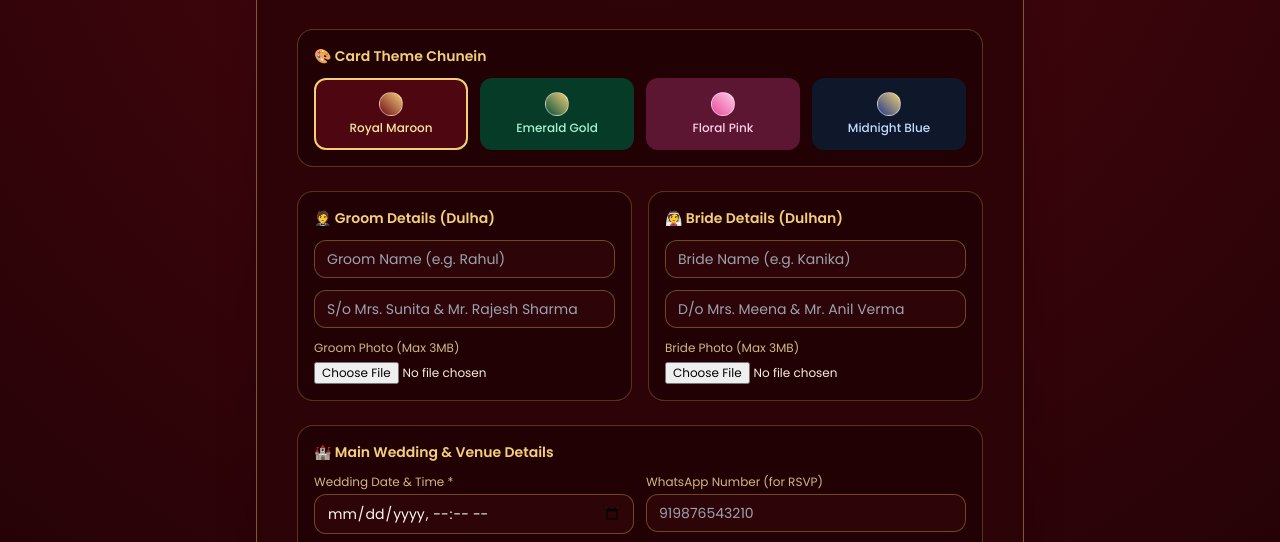
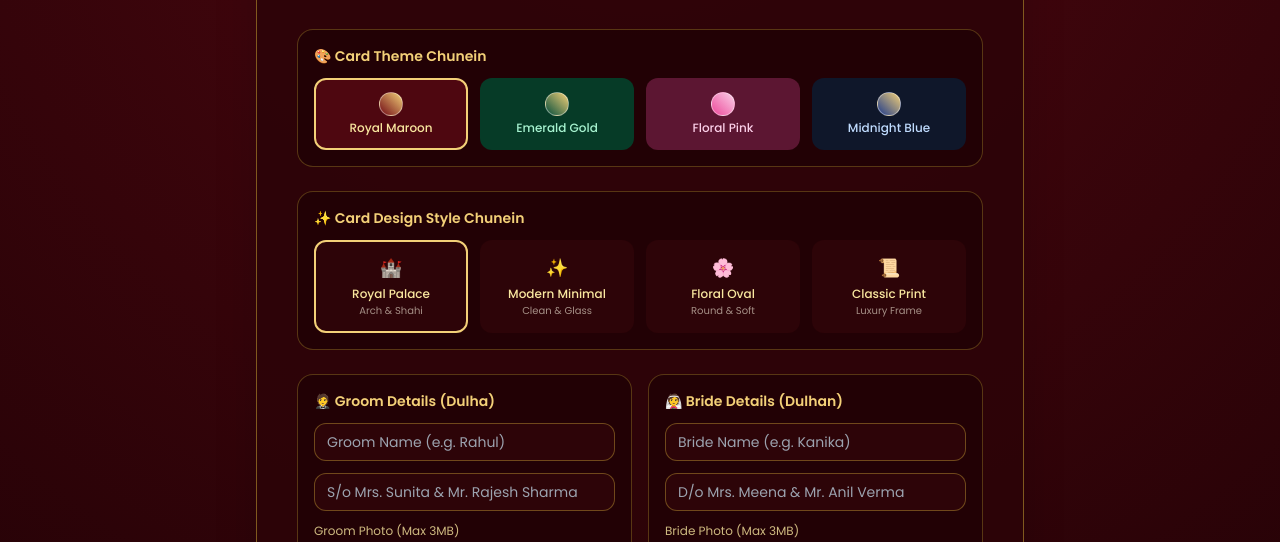
Before and after one commit to fanboi536-png/royal-wedding-maker, a website: page public/index.html in a window 1280 px wide. Shown: the part 236-778 px from the top of the page. Drawn offline with nearby package versions, Linux system fonts and the light colour scheme.

Commit message:
Update index.html

```diff
--- a/public/index.html
+++ b/public/index.html
@@ -64,6 +64,48 @@
             <div class="p-3 rounded-xl border-2 border-transparent peer-checked:border-[#f3d078] bg-[#0f172a] text-center transition">
               <div class="w-6 h-6 rounded-full mx-auto mb-1 bg-gradient-to-tr from-[#1e3a8a] to-[#f3d078] border border-white/40"></div>
               <span class="font-medium text-blue-200">Midnight Blue</span>
+            </div>
+          </label>
+        </div>
+      </div>
+
+      <!-- DESIGN SELECTOR -->
+      <div class="bg-[#1f0205]/70 p-4 rounded-2xl border border-[#d4af37]/30 space-y-3">
+        <h3 class="text-[#f3d078] font-semibold text-sm">✨ Card Design Style Chunein</h3>
+        <div class="grid grid-cols-2 sm:grid-cols-4 gap-3 text-xs">
+          <label class="cursor-pointer">
+            <input type="radio" name="design" value="royal-palace" checked class="peer hidden" />
+            <div class="p-3 rounded-xl border-2 border-transparent peer-checked:border-[#f3d078] bg-[#2d0408] text-center transition">
+              <div class="text-lg mb-1">🏰</div>
+              <span class="font-medium text-[#f9e79f] block">Royal Palace</span>
+              <span class="text-[10px] text-[#f7eedc]/60">Arch &amp; Shahi</span>
+            </div>
+          </label>
+
+          <label class="cursor-pointer">
+            <input type="radio" name="design" value="modern-minimal" class="peer hidden" />
+            <div class="p-3 rounded-xl border-2 border-transparent peer-checked:border-[#f3d078] bg-[#2d0408] text-center transition">
+              <div class="text-lg mb-1">✨</div>
+              <span class="font-medium text-[#f9e79f] block">Modern Minimal</span>
+              <span class="text-[10px] text-[#f7eedc]/60">Clean &amp; Glass</span>
+            </div>
+          </label>
+
+          <label class="cursor-pointer">
+            <input type="radio" name="design" value="floral-oval" class="peer hidden" />
+            <div class="p-3 rounded-xl border-2 border-transparent peer-checked:border-[#f3d078] bg-[#2d0408] text-center transition">
+              <div class="text-lg mb-1">🌸</div>
+              <span class="font-medium text-[#f9e79f] block">Floral Oval</span>
+              <span class="text-[10px] text-[#f7eedc]/60">Round &amp; Soft</span>
+            </div>
+          </label>
+
+          <label class="cursor-pointer">
+            <input type="radio" name="design" value="classic-print" class="peer hidden" />
+            <div class="p-3 rounded-xl border-2 border-transparent peer-checked:border-[#f3d078] bg-[#2d0408] text-center transition">
+              <div class="text-lg mb-1">📜</div>
+              <span class="font-medium text-[#f9e79f] block">Classic Print</span>
+              <span class="text-[10px] text-[#f7eedc]/60">Luxury Frame</span>
             </div>
           </label>
         </div>
@@ -211,7 +253,6 @@
         const data = await res.json();
         if (!res.ok) throw new Error(data.error || 'Preview creation failed');
 
-        // Seedha watermark wale preview card par bhej dein
         window.location.href = data.cardUrl;
       } catch (err) {
         alert(err.message);
```
